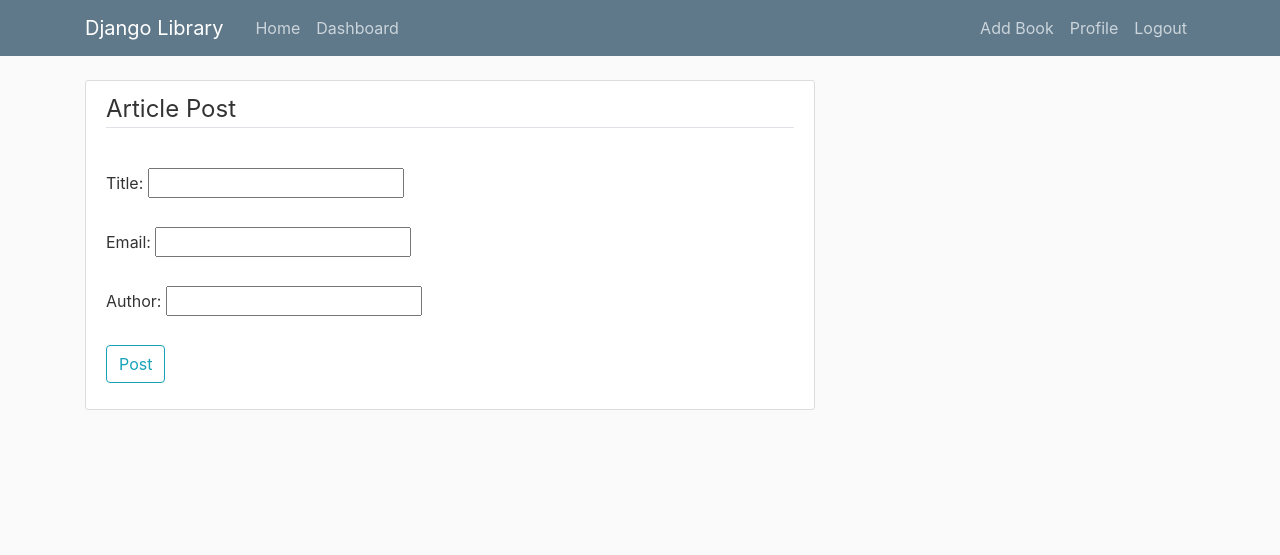
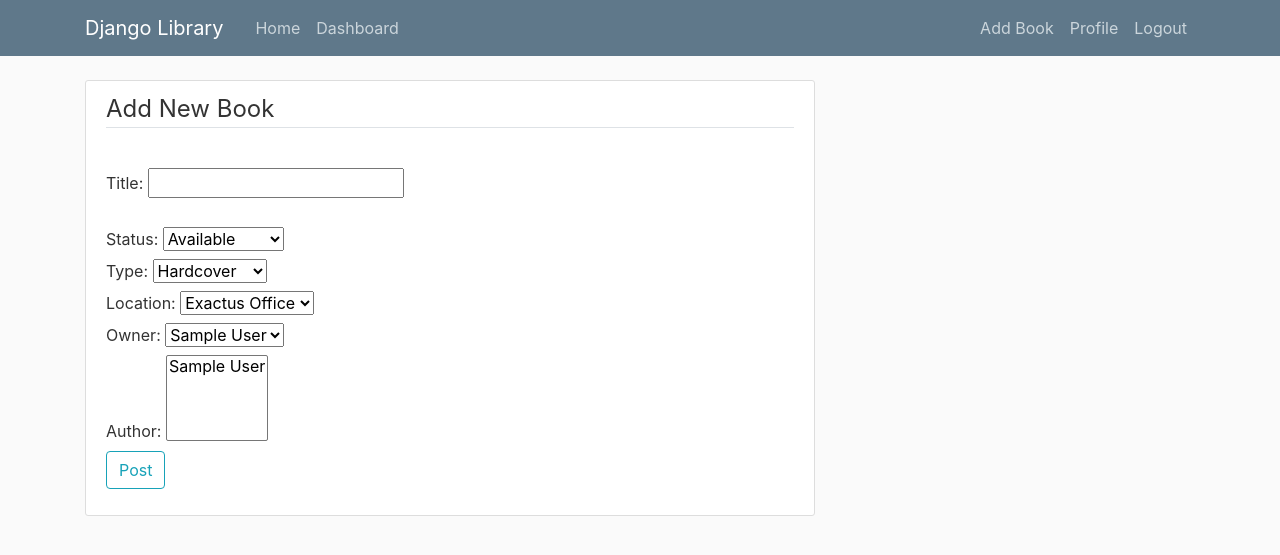
Before and after one commit to Gianik/django-library, a Django app: template templates/books/book_post_form.html in a window 1280 px wide. Shown: the top 555 px of the page. Run offline with Django 4.2, Linux system fonts and the light colour scheme; the template is opened without the code that fills it, so the values that code supplies are empty; the visitor is signed in with stand-in values (Sample User, id 1); data comes from the database, SQL or seed files in the repository; some libraries are stand-ins or nearby versions.

Commit message:
basic implementation of create book

```diff
--- a/books/models.py
+++ b/books/models.py
@@ -8,7 +8,7 @@
     author = models.ManyToManyField(
         User, related_name='book_authors')
     owner = models.ForeignKey(
-        User, related_name='book_owner', on_delete=models.CASCADE)
+        User, related_name='book_owner', null=True, blank=True, on_delete=models.CASCADE)
     checked_out_by = models.ForeignKey(
         User, related_name='book_borrower', null=True, blank=True, on_delete=models.CASCADE, default="")
     check_out_date = models.DateTimeField(auto_now=True)
@@ -25,7 +25,7 @@
     ), default=1)
     location = models.PositiveSmallIntegerField(choices=(
         (1, "Exactus Office"),
-        (2, "Owner’s Home"),
+        (2, "Owner's Home"),
         (3, "In the Matrix"),
     ), default=1)
 
@@ -37,7 +37,7 @@
     text = models.CharField(max_length=100)
     author = models.ForeignKey(
         User, on_delete=models.CASCADE)
-    post = models.ForeignKey(
+    book = models.ForeignKey(
         Books, related_name='comments', on_delete=models.CASCADE)
     date_created = models.DateTimeField(auto_now_add=True)
     date_updated = models.DateTimeField(auto_now=True)
--- a/books/urls.py
+++ b/books/urls.py
@@ -5,8 +5,8 @@
 urlpatterns = [
     path('new/', NewBookView.as_view(), name='new-book'),
     path('', BookViewSet.as_view({
-        'get': 'list'
-
+        'get': 'list',
+        'post': 'create'
     }), name='book-list')
 
 
--- a/books/views.py
+++ b/books/views.py
@@ -3,4 +3,4 @@
 
 
 class NewBookView(TemplateView):
-    template_name = 'book_post_form.html'
+    template_name = 'books/book_post_form.html'
--- a/core/urls.py
+++ b/core/urls.py
@@ -19,5 +19,5 @@
 urlpatterns = [
     path('admin/', admin.site.urls),
     path('', include('users.urls')),
-    path('book', include('books.urls'))
+    path('book/', include('books.urls'))
 ]
--- a/templates/books/book_post_form.html
+++ b/templates/books/book_post_form.html
@@ -1,24 +1,105 @@
 {% extends "partials/base.html"%}
 {% block content %}
     <div class="content-section">
-        <form method="POST" novalidate id='post_article'>
+        <form method="POST" novalidate id='post_book'>
             {% csrf_token %}
             <fieldset class="form-group">
-                <legend class="border-bottom mb-4">Article Post</legend>
+                <legend class="border-bottom mb-4">Add New Book</legend>
             </fieldset>
-            <label for="atitle">Title:</label>
-            <input type="text" id="atitle" name="atitle"><br><br>
-            <label for="aemail">Email:</label>
-            <input type="text" id="aemail" name="aemail"><br><br>
-            <label for="aauthor">Author:</label>
-            <input type="text" id="aauthor" name="aauthor"><br><br>
+            <label for="btitle">Title:</label>
+            <input type="text" id="btitle" name="btitle"><br><br>
+            <label for="bstatus">Status:</label>
+
+            <select name="bstatus" id="bstatus">
+              <option value=1 >Available</option>
+              <option value=2 >Checked_out</option>
+              <option value=3>Damaged</option>
+              <option value=4>Lost</option>
+            </select>
+            <br />
+            <label for="btype">Type:</label>
+
+            <select name="btype" id="btype">
+              <option value=1 >Hardcover</option>
+              <option value=2 >Paperback</option>
+              <option value=3>Digital Copy</option>
+            </select>
+            <br />
+            <label for="blocation">Location:</label>
+
+            <select name="blocation" id="blocation">
+              <option value=1 >Exactus Office</option>
+              <option value=2 >Owner’s Home</option>
+              <option value=3>In the Matrix</option>
+            </select>
+            <br />
+            <label for="bowner">Owner:</label>
+
+            <select name="bowner" id="bowner">
+            </select>
+
+            <br />
+            <label for="bauthor">Author:</label>
+
+            <select name="bauthor" id="bauthor" multiple>
+            </select>
+
+
             <div class="form-group">
                 <button class="btn btn-outline-info" type="submit">Post</button>
             </div>
 
 
         </form>
-        <p id='test_message'></p>
     </div>
 
 {% endblock content %}
+{% block javascript %}
+<script>
+$(document).ready(function(){
+  $.ajax({
+    url: 'http://127.0.0.1:8000/authors',
+    type: "GET",
+    dataType: "json",
+    success: (data) => {
+      var html = ''
+      var html2=''
+      $(data).each(function(index,value){
+        html+="<option value="+value.id+" >" + value.full_name + "</option>"
+      })
+      $("#bauthor").append(html)
+      $("#bowner").append(html)
+    },
+    error: (error) => {
+      console.log(error);
+    }
+  });
+    $("#post_book").submit(function(event){
+        event.preventDefault();
+        console.log($('#bowner').val())
+        $.ajax({
+            url:"http://127.0.0.1:8000/book/",
+            type:"POST",
+            dataType:"JSON",
+            data:{
+                title:$('#btitle').val(),
+                author:$('#bauthor').val(),
+                status:$('#bstatus').val(),
+                type:$('#btype').val(),
+                location:$('#blocation').val(),
+                owner:$('#bowner').val(),
+                csrfmiddlewaretoken: '{{ csrf_token }}'
+            },
+            success:()=>{
+                window.location.replace("http://127.0.0.1:8000/")
+            },
+            error:(error)=>{
+                console.log(error)
+            },
+        });
+    return false;
+});
+
+})
+</script>
+{% endblock %}
--- a/templates/partials/navigation.html
+++ b/templates/partials/navigation.html
@@ -14,7 +14,7 @@
           <!-- Navbar Right Side -->
           <div class="navbar-nav">
             {% if user.is_authenticated %}
-                <a class="nav-item nav-link" href="#">Add Book</a>
+                <a class="nav-item nav-link" href="{% url 'new-book' %}">Add Book</a>
                 <a class="nav-item nav-link" href="#">Profile</a>
                 <a class="nav-item nav-link" href="#">Logout</a>
             {% else %}
--- a/users/api.py
+++ b/users/api.py
@@ -2,5 +2,13 @@
 from rest_framework.response import Response
 from rest_framework import viewsets
 from django.http import HttpResponse, JsonResponse
-from .serializers import BookListSerializer
-from .models import Books
+from .serializers import AuthorSerializer
+from .models import User
+
+
+class AuthorChoiceViewSet(viewsets.ViewSet):
+
+    def list(self, request):
+        users = User.objects.all()
+        serializer = AuthorSerializer(users, many=True)
+        return JsonResponse(serializer.data, safe=False, status=200)
--- a/users/serializers.py
+++ b/users/serializers.py
@@ -1,3 +1,13 @@
 from rest_framework import serializers
-from .models import Books
-from users.models import User
+from .models import User
+
+
+class AuthorSerializer(serializers.ModelSerializer):
+    full_name = serializers.SerializerMethodField()
+
+    class Meta:
+        model = User
+        fields = ['id', 'full_name']
+
+    def get_full_name(self, obj):
+        return '{} {}'.format(obj.first_name, obj.last_name)
--- a/users/urls.py
+++ b/users/urls.py
@@ -1,9 +1,13 @@
 from django.urls import path
 from .views import HomeView
+from .api import AuthorChoiceViewSet
 
 urlpatterns = [
-    path('', HomeView.as_view(), name='home')
+    path('', HomeView.as_view(), name='home'),
+    path('authors/', AuthorChoiceViewSet.as_view({
+        'get': 'list'
 
+    }), name='book-list')
 
 
 ]
```
Also changed, not shown: books/api.py (+14 -0 lines), books/serializers.py (+9 -11 lines), books/migrations/0007_rename_post_comments_book_alter_books_location.py (added), books/migrations/0008_alter_books_owner.py (added).
